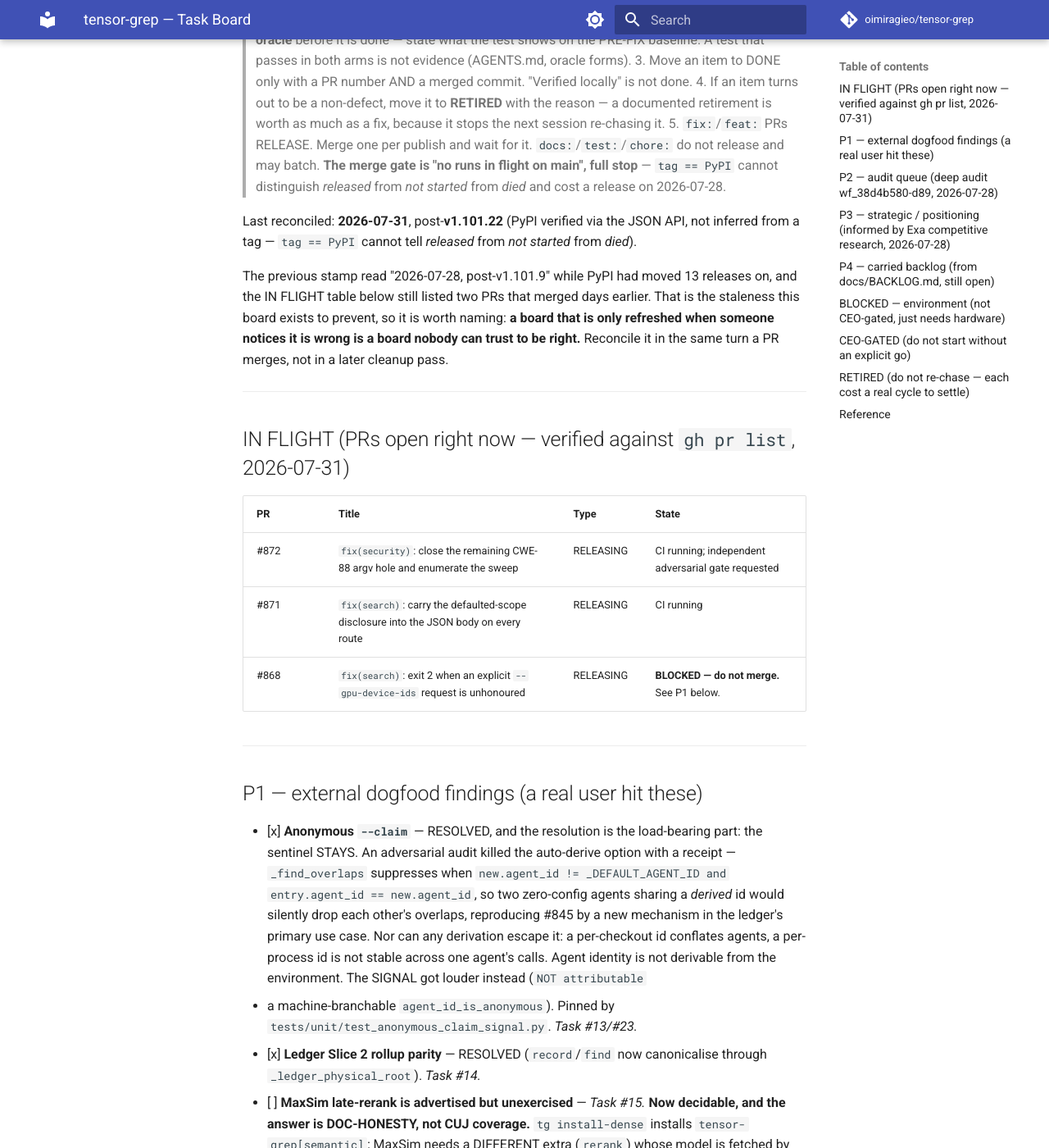
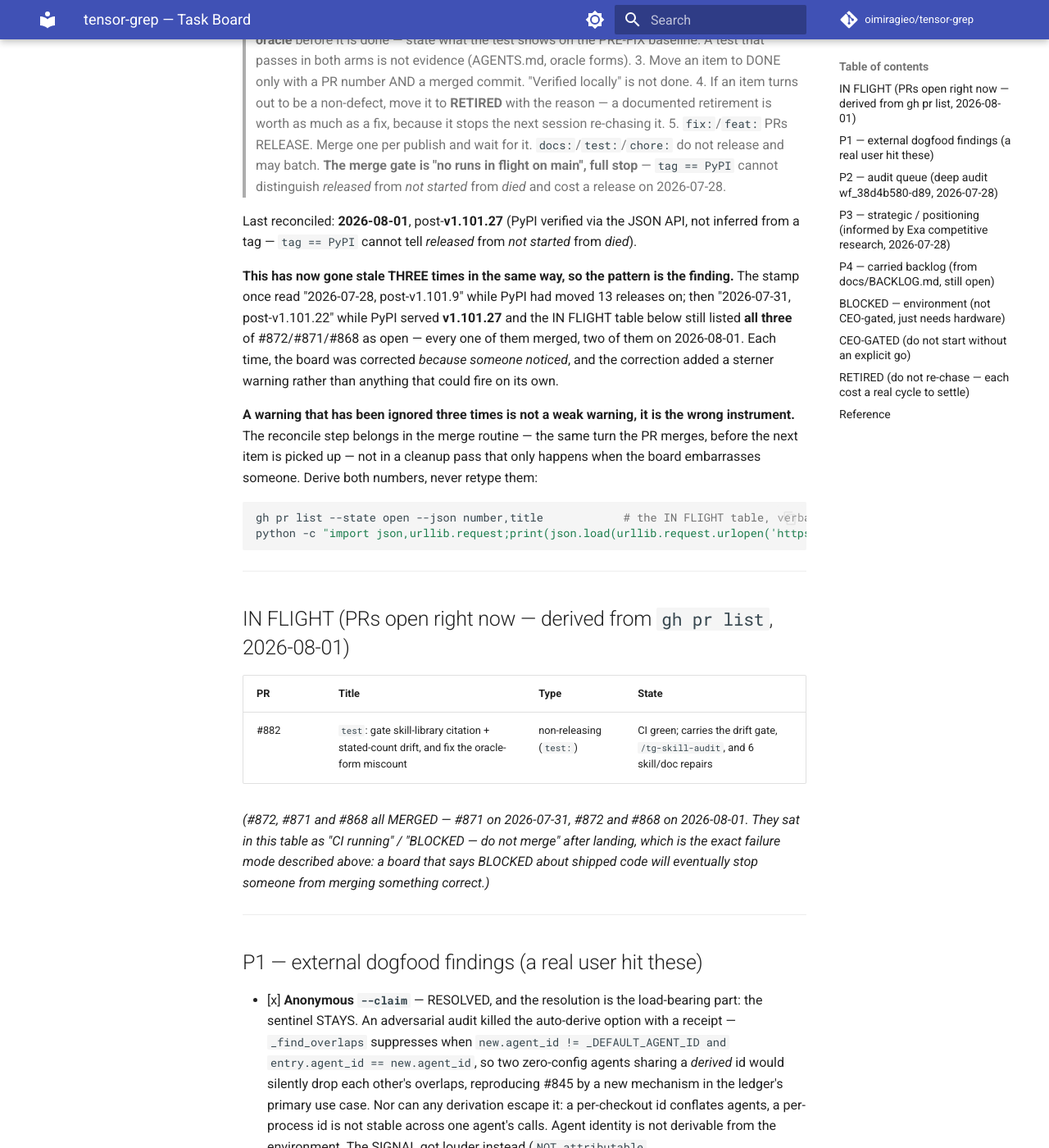
Before and after one commit to oimiragieo/tensor-grep, an MkDocs documentation site: the page built from docs/TASK_BOARD.md, in a window 1280 px wide and 1400 px high, scrolled down 387 px. Shown: the whole window at 82% size. Built offline with MkDocs 1.6.1 and Material for MkDocs 9.7.7, drawn with Linux system fonts in a browser that asks for light colours; comment, search, counter and statistics services are not loaded.

Commit message:
docs(board): reconcile against gh + PyPI; the staleness warning has now failed three times
The board listed #872/#871/#868 as IN FLIGHT -- one "CI running", one
"BLOCKED - do not merge" -- while all three had MERGED, two of them today. The
stamp read post-v1.101.22 while PyPI served v1.101.27.

This is the third time in the same shape. Each previous correction added a
sterner warning; the third one landed under a paragraph explicitly naming the
failure and telling the reader to reconcile in the same turn a PR merges. It
did not fire, because prose cannot fire.

So the note now says what it should have said the first time: a warning ignored
three times is not a weak warning, it is the wrong instrument. The reconcile
belongs in the merge routine, and both numbers are given as commands to run
rather than values to retype.

Worth stating plainly because it is the risk, not the tidiness: a board that
says BLOCKED about already-shipped code will eventually stop someone merging
something correct.

Co-Authored-By: Claude Opus 5 (1M context) <noreply@anthropic.com>

````diff
--- a/docs/TASK_BOARD.md
+++ b/docs/TASK_BOARD.md
@@ -18,24 +18,38 @@
 >    `tag == PyPI` cannot distinguish *released* from *not started* from *died* and cost a release
 >    on 2026-07-28.
 
-Last reconciled: **2026-07-31**, post-**v1.101.22** (PyPI verified via the JSON API, not inferred
+Last reconciled: **2026-08-01**, post-**v1.101.27** (PyPI verified via the JSON API, not inferred
 from a tag — `tag == PyPI` cannot tell *released* from *not started* from *died*).
 
-The previous stamp read "2026-07-28, post-v1.101.9" while PyPI had moved 13 releases on, and the
-IN FLIGHT table below still listed two PRs that merged days earlier. That is the staleness this
-board exists to prevent, so it is worth naming: **a board that is only refreshed when someone
-notices it is wrong is a board nobody can trust to be right.** Reconcile it in the same turn a PR
-merges, not in a later cleanup pass.
+**This has now gone stale THREE times in the same way, so the pattern is the finding.** The stamp
+once read "2026-07-28, post-v1.101.9" while PyPI had moved 13 releases on; then "2026-07-31,
+post-v1.101.22" while PyPI served **v1.101.27** and the IN FLIGHT table below still listed **all
+three** of #872/#871/#868 as open — every one of them merged, two of them on 2026-08-01. Each time,
+the board was corrected *because someone noticed*, and the correction added a sterner warning rather
+than anything that could fire on its own.
+
+**A warning that has been ignored three times is not a weak warning, it is the wrong instrument.**
+The reconcile step belongs in the merge routine — the same turn the PR merges, before the next item
+is picked up — not in a cleanup pass that only happens when the board embarrasses someone. Derive
+both numbers, never retype them:
+
+```bash
+gh pr list --state open --json number,title            # the IN FLIGHT table, verbatim
+python -c "import json,urllib.request;print(json.load(urllib.request.urlopen('https://pypi.org/pypi/tensor-grep/json'))['info']['version'])"
+```
 
 ---
 
-## IN FLIGHT (PRs open right now — verified against `gh pr list`, 2026-07-31)
+## IN FLIGHT (PRs open right now — derived from `gh pr list`, 2026-08-01)
 
 | PR | Title | Type | State |
 |---|---|---|---|
-| #872 | `fix(security)`: close the remaining CWE-88 argv hole and enumerate the sweep | RELEASING | CI running; independent adversarial gate requested |
-| #871 | `fix(search)`: carry the defaulted-scope disclosure into the JSON body on every route | RELEASING | CI running |
-| #868 | `fix(search)`: exit 2 when an explicit `--gpu-device-ids` request is unhonoured | RELEASING | **BLOCKED — do not merge.** See P1 below. |
+| #882 | `test`: gate skill-library citation + stated-count drift, and fix the oracle-form miscount | non-releasing (`test:`) | CI green; carries the drift gate, `/tg-skill-audit`, and 6 skill/doc repairs |
+
+*(#872, #871 and #868 all MERGED — #871 on 2026-07-31, #872 and #868 on 2026-08-01. They sat in
+this table as "CI running" / "BLOCKED — do not merge" after landing, which is the exact failure mode
+described above: a board that says BLOCKED about shipped code will eventually stop someone from
+merging something correct.)*
 
 ---
 
````
